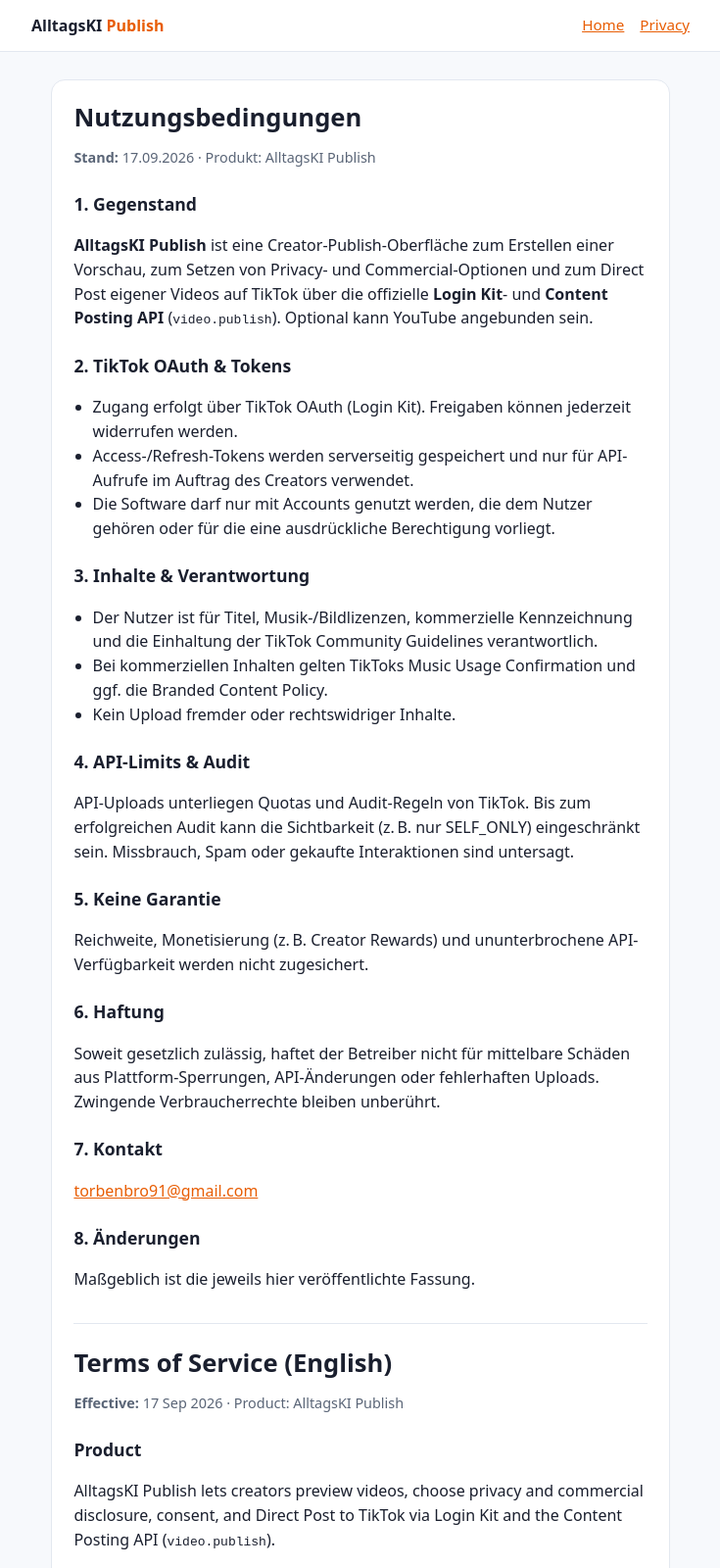
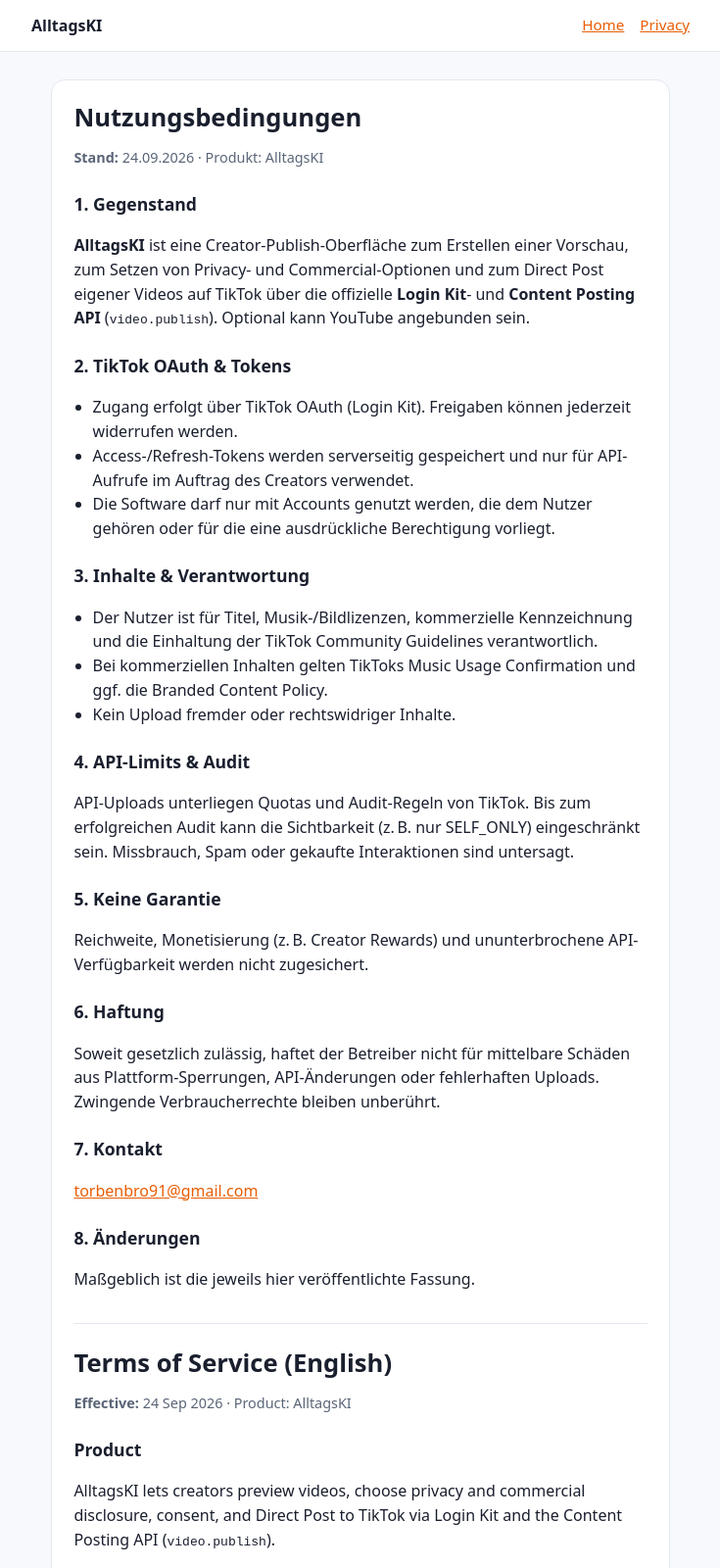
Before and after one commit to torbenbro91-cpu/alltagski-legal, a plain HTML site: page terms.html in a window 1280 px wide. Shown: the top 1600 px of the page at 98% size, without its empty margins (272-1007 px from the left). Drawn offline with Linux system fonts and the light colour scheme.

Commit message:
Align legal site to AlltagsKI for TikTok production audit
Exact <title>AlltagsKI</title>, matching favicon/app icon, product name in privacy/TOS.

```diff
--- a/terms.html
+++ b/terms.html
@@ -3,7 +3,10 @@
 <head>
   <meta charset="utf-8" />
   <meta name="viewport" content="width=device-width, initial-scale=1" />
-  <title>AlltagsKI Publish – Nutzungsbedingungen / Terms of Service</title>
+  <link rel="icon" href="favicon.ico" sizes="any" />
+  <link rel="icon" type="image/png" href="favicon-32.png" sizes="32x32" />
+  <link rel="apple-touch-icon" href="apple-touch-icon.png" />
+  <title>AlltagsKI</title>
   <style>
     :root {
       --bg: #f7f9fc; --card: #fff; --text: #1a1f2e; --muted: #5a6577;
@@ -41,7 +44,7 @@
 <body>
   <div class="top">
     <div class="top-inner">
-      <a class="brand" href="index.html">AlltagsKI <span>Publish</span></a>
+      <a class="brand" href="index.html">AlltagsKI</a>
       <nav class="nav-links">
         <a href="index.html">Home</a>
         <a href="privacy.html">Privacy</a>
@@ -52,11 +55,11 @@
   <main class="wrap">
     <article class="card">
       <h1>Nutzungsbedingungen</h1>
-      <p class="meta"><strong>Stand:</strong> 17.09.2026 · Produkt: AlltagsKI Publish</p>
+      <p class="meta"><strong>Stand:</strong> 24.09.2026 · Produkt: AlltagsKI</p>
 
       <h2>1. Gegenstand</h2>
       <p>
-        <strong>AlltagsKI Publish</strong> ist eine Creator-Publish-Oberfläche zum Erstellen einer
+        <strong>AlltagsKI</strong> ist eine Creator-Publish-Oberfläche zum Erstellen einer
         Vorschau, zum Setzen von Privacy- und Commercial-Optionen und zum Direct Post eigener
         Videos auf TikTok über die offizielle <strong>Login Kit</strong>- und
         <strong>Content Posting API</strong> (<code>video.publish</code>). Optional kann YouTube
@@ -105,10 +108,10 @@
 
       <div class="lang-block">
         <h1>Terms of Service (English)</h1>
-        <p class="meta"><strong>Effective:</strong> 17 Sep 2026 · Product: AlltagsKI Publish</p>
+        <p class="meta"><strong>Effective:</strong> 24 Sep 2026 · Product: AlltagsKI</p>
         <h2>Product</h2>
         <p>
-          AlltagsKI Publish lets creators preview videos, choose privacy and commercial disclosure,
+          AlltagsKI lets creators preview videos, choose privacy and commercial disclosure,
           consent, and Direct Post to TikTok via Login Kit and the Content Posting API
           (<code>video.publish</code>).
         </p>
```
Also changed, not shown: index.html (+11 -8 lines), privacy.html (+9 -6 lines), app-icon-1024.png (added), app-icon.png (added), apple-touch-icon.png (added), favicon-32.png (added), favicon.ico (added).
